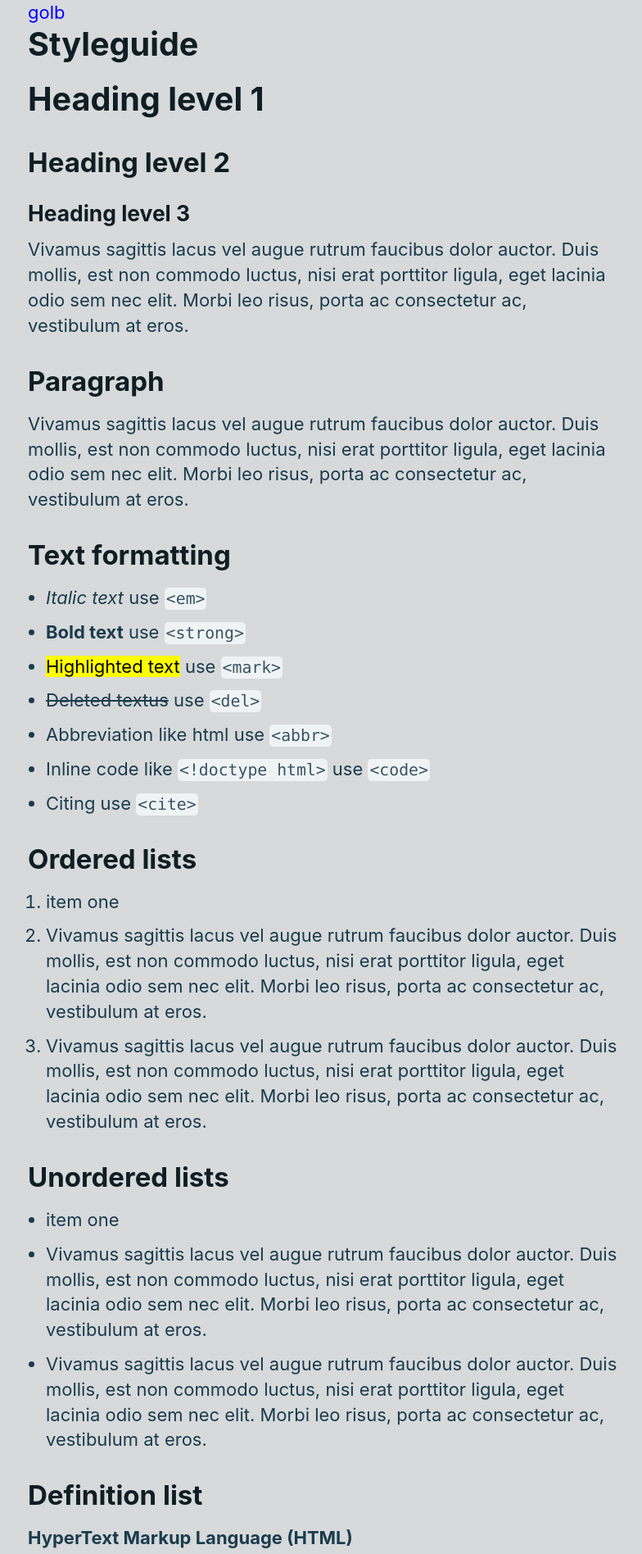
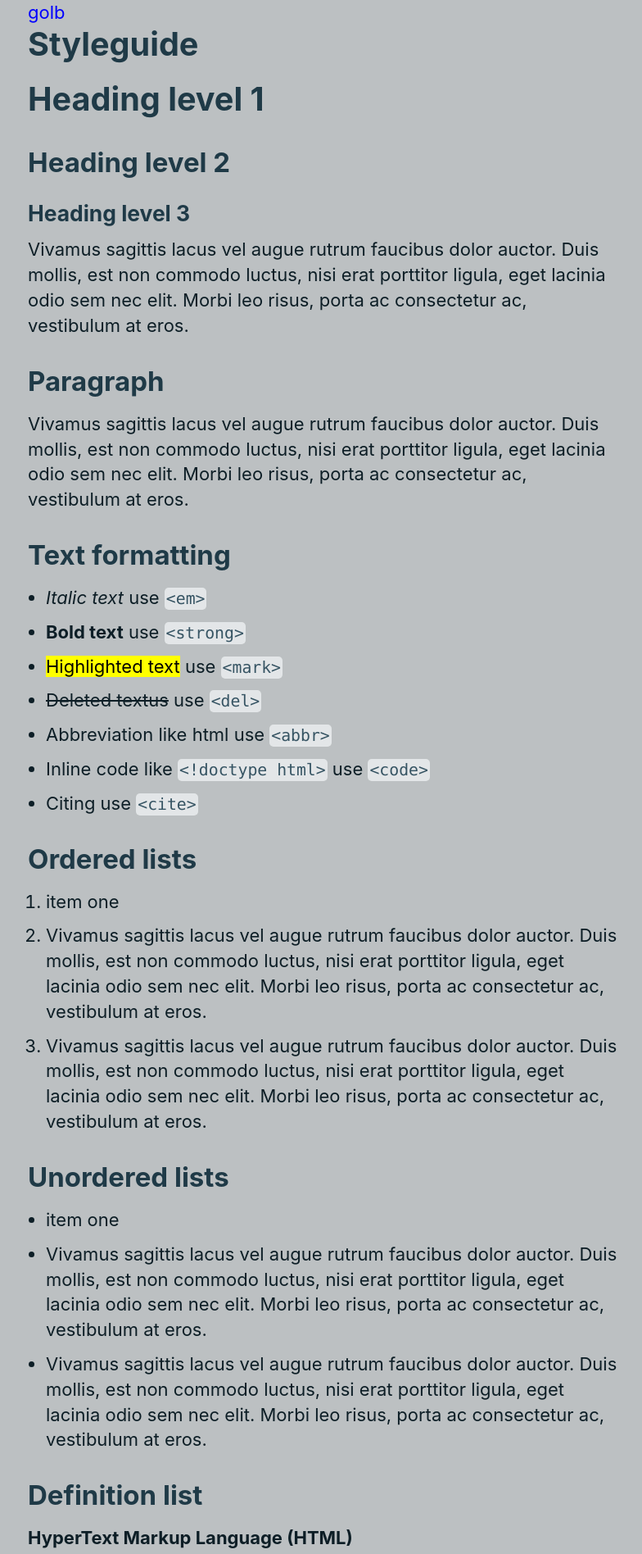
Before and after one commit to aflim/golb, a Jekyll site: the page built from styleguide.md, in a window 1280 px wide. Shown: the top 1896 px of the page at 82% size, without its empty margins (246-1030 px from the left). Built offline with Jekyll 4.4.1, drawn with Linux system fonts in a browser that asks for light colours.

Commit message:
Update stylesheet.css

```diff
--- a/assets/stylesheet.css
+++ b/assets/stylesheet.css
@@ -7,20 +7,20 @@
   --lightness: 50%;
 
   /* light */
-  --bg-light-1: hsl(var(--hue) 5% 85%);
-  --bg-light-2: hsl(var(--hue) 10% 90%);
-  --bg-light-3: hsl(var(--hue) 15% 95%);
-  --ink-light-1: hsl(var(--hue) 50% 20%);
-  --ink-light-2: hsl(var(--hue) 40% 10%);
+  --bg-light-1: hsl(var(--hue) 5% 75%);
+  --bg-light-2: hsl(var(--hue) 10% 80%);
+  --bg-light-3: hsl(var(--hue) 10% 90%);
+  --ink-light-1: hsl(var(--hue) 50% 10%);
+  --ink-light-2: hsl(var(--hue) 40% 20%);
   --ink-light-3: hsl(var(--hue) 30% 30%);
 
   /* dark */
-  --bg-dark-1: hsl(var(--hue) 10% 5%);
-  --bg-dark-2: hsl(var(--hue) 10% 10%);
-  --bg-dark-3: hsl(var(--hue) 10% 15%);
-  --ink-dark-1: hsl(var(--hue) 20% 95%);
-  --ink-dark-2: hsl(var(--hue) 15% 85%);
-  --ink-dark-3: hsl(var(--hue) 5% 65%);
+  --bg-dark-1: hsl(var(--hue) 15% 5%);
+  --bg-dark-2: hsl(var(--hue) 15% 10%);
+  --bg-dark-3: hsl(var(--hue) 15% 15%);
+  --ink-dark-1: hsl(var(--hue) 20% 80%);
+  --ink-dark-2: hsl(var(--hue) 15% 70%);
+  --ink-dark-3: hsl(var(--hue) 10% 60%);
 
   /* base */
   --font-size: 16px;
@@ -298,7 +298,7 @@ pre code {
   padding: 1em;
 }
 
-pre .highlight {
+.highlight table {
   padding: 0;
   margin: 0;
 }
```
